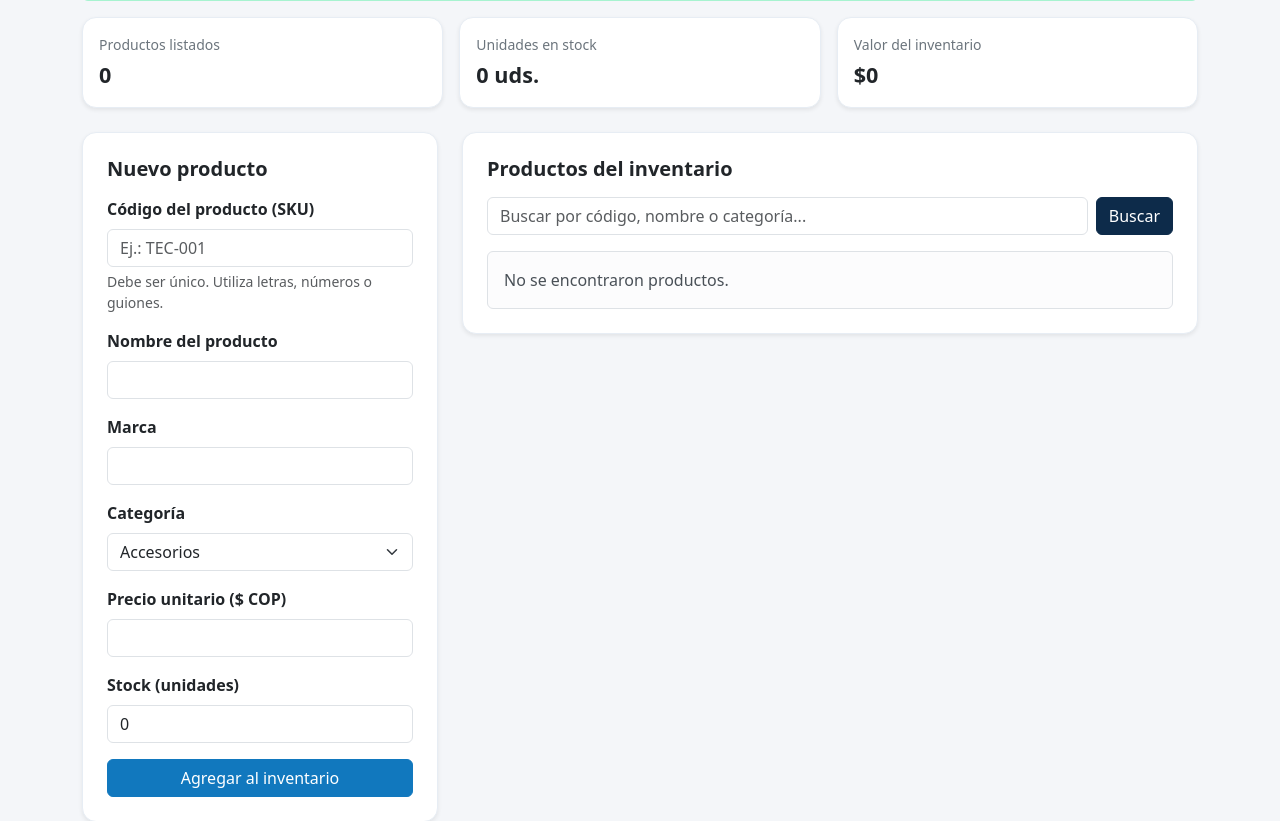
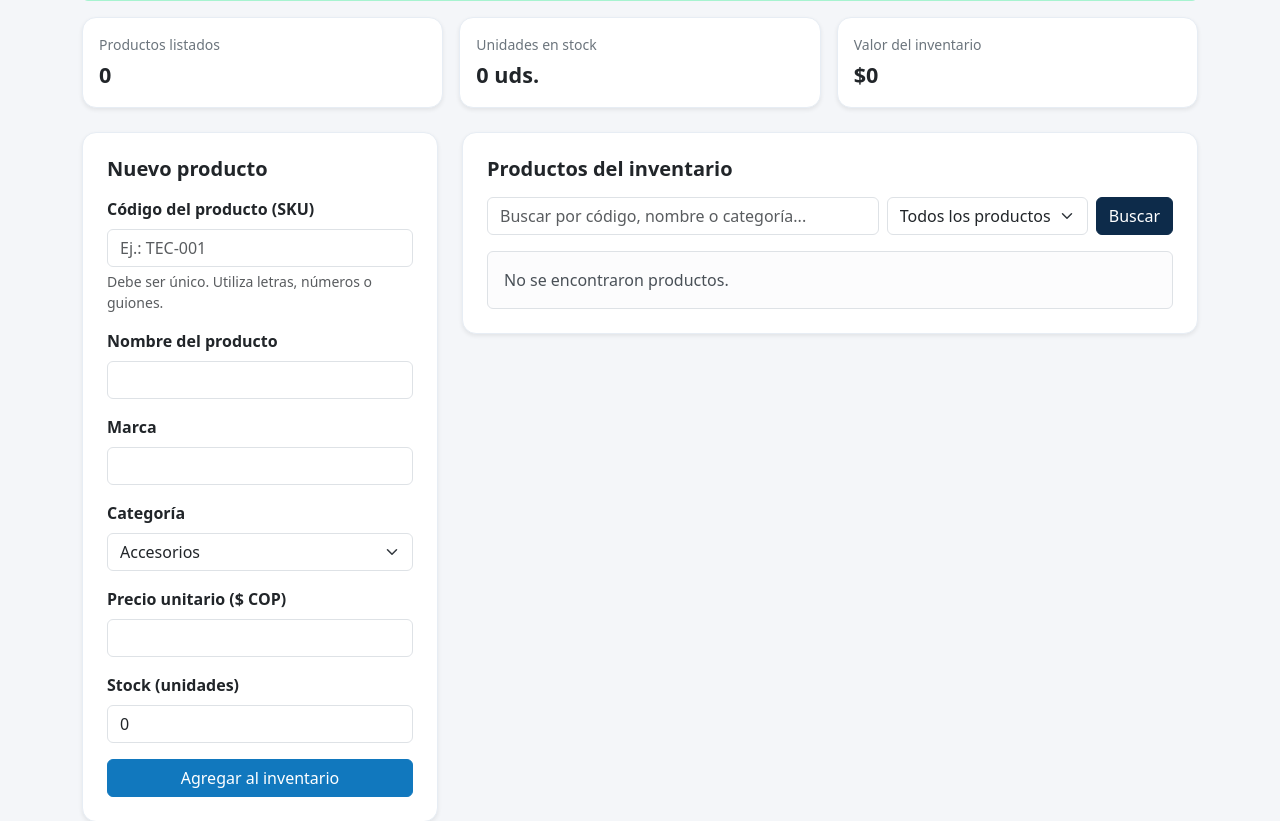
Before and after one commit to silviadanielam/Mantenimiento-de-Software-TecniStore, a PHP site: page /index.php in a window 1280 px wide. Shown: the part 212-1033 px from the top of the page. Run offline with PHP 8.4, Linux system fonts and the light colour scheme; the visitor is signed in with stand-in values (Sample User, id 1); tables that the repository leaves empty hold one stand-in row (values such as "Sample post").

Commit message:
HU-01: Implementar filtro por estado del inventario

```diff
--- a/index.php
+++ b/index.php
@@ -36,16 +36,44 @@ if (is_array($formularioAnterior)) {
     $productoEditar = array_merge($productoEditar, array_intersect_key($formularioAnterior, $productoEditar));
 }
 
-// Consultamos los productos. Si hay una búsqueda, filtramos por SKU, nombre o categoría.
+// HU-01: Consultamos los productos según la búsqueda y el estado del inventario.
 $busqueda = trim((string)($_GET['q'] ?? ''));
+$estado = (string)($_GET['estado'] ?? 'todos');
+
+// Aceptamos únicamente los estados definidos para el inventario.
+$estadosPermitidos = ['todos', 'disponible', 'bajo', 'agotado'];
+if (!in_array($estado, $estadosPermitidos, true)) {
+    $estado = 'todos';
+}
+
+// Armamos las condiciones de la consulta sin perder la búsqueda existente.
+$condiciones = [];
+$parametros = [];
+
 if ($busqueda !== '') {
-    $stmt = $pdo->prepare('SELECT * FROM productos WHERE codigo LIKE ? OR nombre LIKE ? OR categoria LIKE ? ORDER BY id DESC');
+    $condiciones[] = '(codigo LIKE ? OR nombre LIKE ? OR categoria LIKE ?)';
     $termino = '%' . $busqueda . '%';
-    $stmt->execute([$termino, $termino, $termino]);
-} else {
-    $stmt = $pdo->query('SELECT * FROM productos ORDER BY id DESC');
+    $parametros = [$termino, $termino, $termino];
 }
-// Guardamos los productos encontrados para mostrarlos en el panel.
+
+// Clasificamos los productos con las mismas reglas de stock del sistema.
+if ($estado === 'disponible') {
+    $condiciones[] = 'stock > 3';
+} elseif ($estado === 'bajo') {
+    $condiciones[] = 'stock BETWEEN 1 AND 3';
+} elseif ($estado === 'agotado') {
+    $condiciones[] = 'stock = 0';
+}
+
+$sql = 'SELECT * FROM productos';
+if ($condiciones !== []) {
+    $sql .= ' WHERE ' . implode(' AND ', $condiciones);
+}
+$sql .= ' ORDER BY id DESC';
+
+// Ejecutamos la consulta parametrizada y guardamos los resultados para el panel.
+$stmt = $pdo->prepare($sql);
+$stmt->execute($parametros);
 $productos = $stmt->fetchAll();
 
 // Calculamos las unidades y el valor del inventario de los productos mostrados.
@@ -170,15 +198,30 @@ $token = token_csrf();
     <section class="col-12 col-xl-8" aria-label="Lista de productos">
       <div class="card tarjeta shadow-sm"><div class="card-body p-3 p-md-4">
         <h2 class="h5 fw-bold mb-3">Productos del inventario</h2>
-        <!-- El formulario GET permite buscar sin modificar la base de datos. -->
+        <!-- HU-01: Búsqueda y filtro por estado sin modificar la base de datos. -->
         <form method="GET" action="index.php" class="row g-2 mb-3">
-          <div class="col-12 col-sm">
+          <div class="col-12 col-md">
             <label for="busqueda" class="visually-hidden">Buscar productos</label>
-            <input type="search" id="busqueda" name="q" class="form-control" placeholder="Buscar por código, nombre o categoría..." value="<?= escapar($busqueda) ?>">
+            <input type="search" id="busqueda" name="q" class="form-control"
+                   placeholder="Buscar por código, nombre o categoría..." value="<?= escapar($busqueda) ?>">
           </div>
-          <div class="col-12 col-sm-auto d-grid"><button type="submit" class="btn btn-primary">Buscar</button></div>
-          <?php if ($busqueda !== ''): ?>
-            <div class="col-12 col-sm-auto d-grid"><a href="index.php" class="btn btn-outline-secondary">Limpiar</a></div>
+          <div class="col-12 col-md-auto">
+            <label for="estado" class="visually-hidden">Estado del inventario</label>
+            <select id="estado" name="estado" class="form-select" aria-label="Filtrar por estado del inventario"
+                    onchange="this.form.requestSubmit()">
+              <option value="todos" <?= $estado === 'todos' ? 'selected' : '' ?>>Todos los productos</option>
+              <option value="disponible" <?= $estado === 'disponible' ? 'selected' : '' ?>>Disponibles</option>
+              <option value="bajo" <?= $estado === 'bajo' ? 'selected' : '' ?>>Inventario bajo</option>
+              <option value="agotado" <?= $estado === 'agotado' ? 'selected' : '' ?>>Agotados</option>
+            </select>
+          </div>
+          <div class="col-12 col-md-auto d-grid">
+            <button type="submit" class="btn btn-primary">Buscar</button>
+          </div>
+          <?php if ($busqueda !== '' || $estado !== 'todos'): ?>
+            <div class="col-12 col-md-auto d-grid">
+              <a href="index.php" class="btn btn-outline-secondary">Limpiar</a>
+            </div>
           <?php endif; ?>
         </form>
 
```
